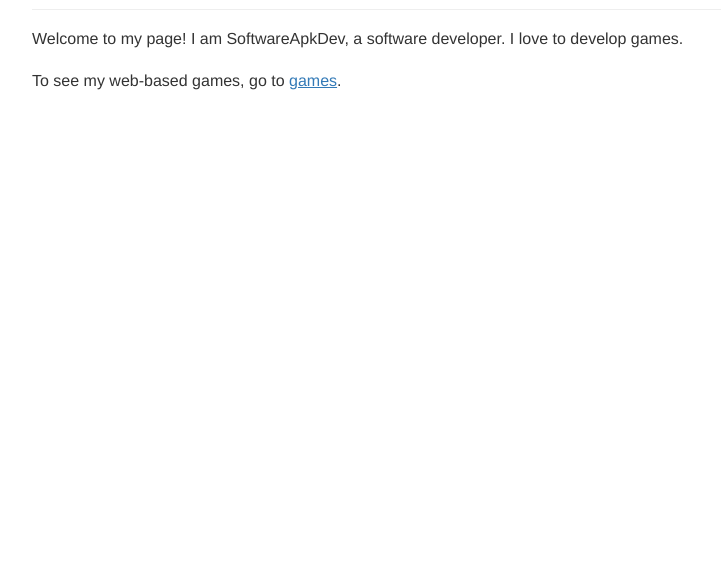
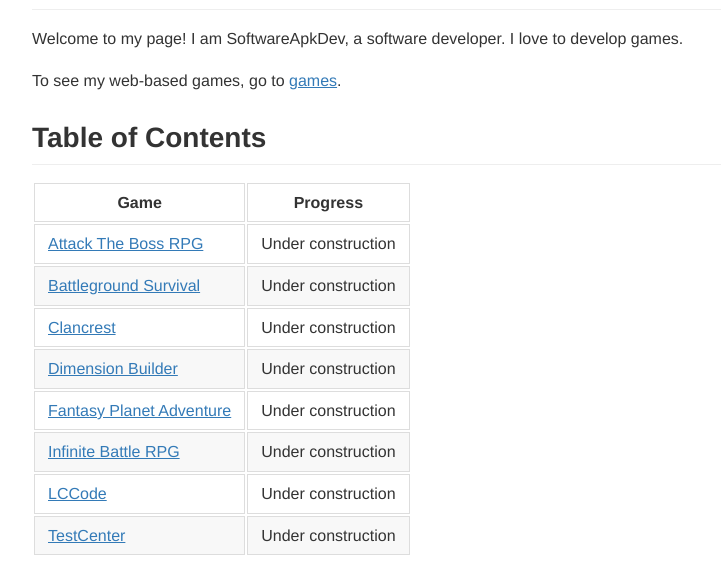
Before and after one commit to SoftwareApkDev/SoftwareApkDev.github.io, a plain HTML site: page index.html in a window 1280 px wide. Shown: the part 83-664 px from the top of the page, without its empty margins (6-727 px from the left). Drawn offline with Linux system fonts and the light colour scheme.

Commit message:
Created table to show the progress of the games developed.

```diff
--- a/index.html
+++ b/index.html
@@ -2,7 +2,7 @@
       <html>
         <head>
             <meta charset="utf-8" />
-            <title>SoftwareApkDev Website</title>
+            <title>README</title>
             <style>.markdown-preview:not([data-use-github-style]) { padding: 2em; font-size: 1.2em; color: rgb(171, 178, 191); background-color: rgb(40, 44, 52); overflow: auto; }
 .markdown-preview:not([data-use-github-style]) > :first-child { margin-top: 0px; }
 .markdown-preview:not([data-use-github-style]) h1, .markdown-preview:not([data-use-github-style]) h2, .markdown-preview:not([data-use-github-style]) h3, .markdown-preview:not([data-use-github-style]) h4, .markdown-preview:not([data-use-github-style]) h5, .markdown-preview:not([data-use-github-style]) h6 { line-height: 1.2; margin-top: 1.5em; margin-bottom: 0.5em; color: rgb(255, 255, 255); }
@@ -806,5 +806,46 @@ pre.editor-colors .fold-marker:after {
         <body class='markdown-preview' data-use-github-style><h1 id="softwareapkdevgithubio---homepage"><a href="index.html">SoftwareApkDev.github.io - homepage</a></h1>
 <p>Welcome to my page! I am SoftwareApkDev, a software developer. I love to
 develop games.</p>
-<p>To see my web-based games, go to <a href="games/index.html">games</a>.</p></body>
+<p>To see my web-based games, go to <a href="games/index.html">games</a>.</p>
+<h2 id="table-of-contents">Table of Contents</h2>
+<table>
+<thead>
+<tr>
+<th>Game</th>
+<th>Progress</th>
+</tr>
+</thead>
+<tbody><tr>
+<td><a href="games/attack-the-boss-rpg/index.html">Attack The Boss RPG</a></td>
+<td>Under construction</td>
+</tr>
+<tr>
+<td><a href="games/battleground-survival/index.html">Battleground Survival</a></td>
+<td>Under construction</td>
+</tr>
+<tr>
+<td><a href="games/clancrest/index.html">Clancrest</a></td>
+<td>Under construction</td>
+</tr>
+<tr>
+<td><a href="games/dimension-builder/index.html">Dimension Builder</a></td>
+<td>Under construction</td>
+</tr>
+<tr>
+<td><a href="games/fantasy-planet-adventure/index.html">Fantasy Planet Adventure</a></td>
+<td>Under construction</td>
+</tr>
+<tr>
+<td><a href="games/infinite-battle-rpg/index.html">Infinite Battle RPG</a></td>
+<td>Under construction</td>
+</tr>
+<tr>
+<td><a href="games/LCCode/index.html">LCCode</a></td>
+<td>Under construction</td>
+</tr>
+<tr>
+<td><a href="games/TestCenter/index.html">TestCenter</a></td>
+<td>Under construction</td>
+</tr>
+</tbody></table></body>
       </html>
```
Also changed, not shown: 1 other file.
